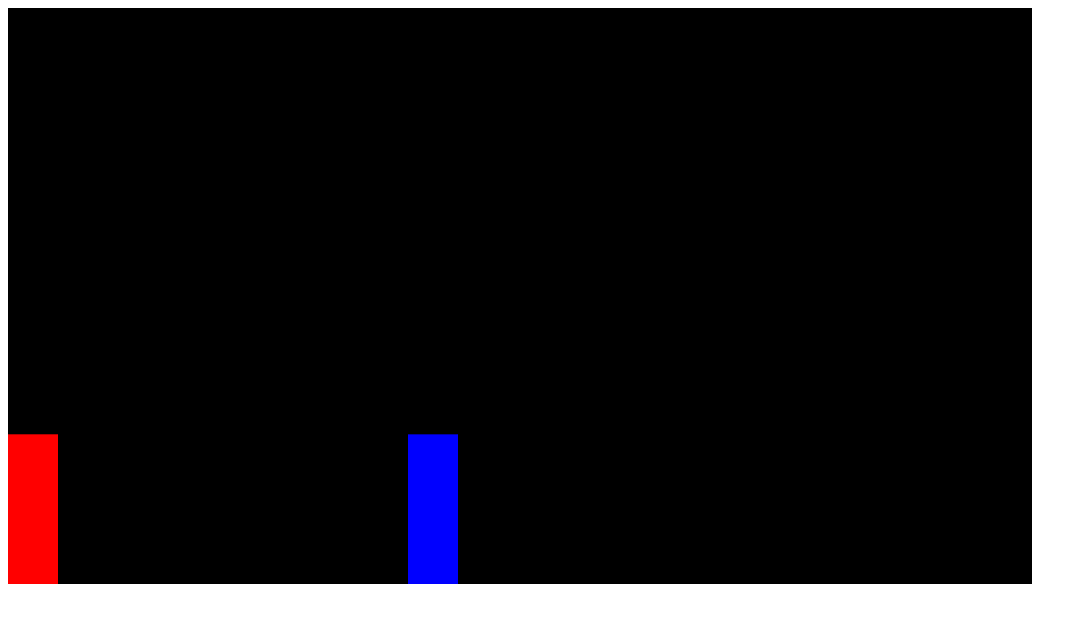
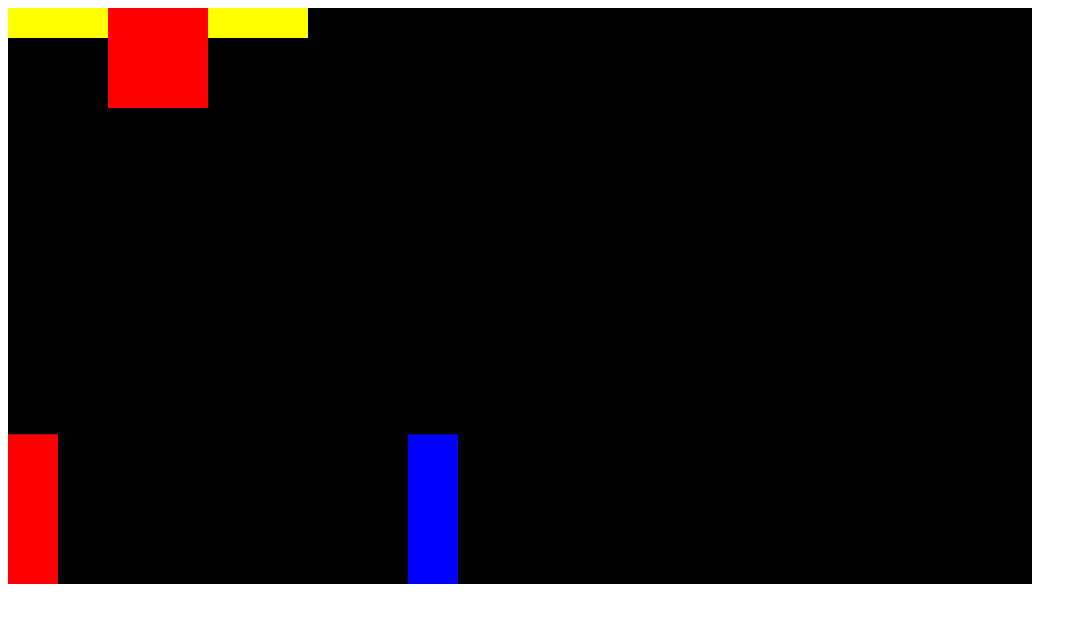
Before and after one commit to H3nry-T/fighting-game, a plain HTML site: page index.html in a window 1280 px wide. Shown: the whole page, without its empty margins (0-1087 px from the left). Drawn offline with Linux system fonts and the light colour scheme.

Commit message:
added starting touches to the health bar

```diff
--- a/index.html
+++ b/index.html
@@ -1,3 +1,18 @@
-<canvas></canvas>
+<body>
+    <!-- container div -->
+    <div class="container" style="position: relative;">
+        <!-- smaller red div -->
+        <div style="position: absolute; display: flex">
+            <!-- player health -->
+            <div style="background-color: yellow; height: 30px; width: 100px"></div>
+            <!-- timer -->
+            <div style="background-color: red; width: 100px; height: 100px;"></div>
+            <!-- enemy health -->
+            <div style="background-color: yellow; height: 30px; width: 100px"></div>
+        </div>
+        <canvas></canvas>
+    </div>
 
-<script src="index.js"></script>
+    <script src="index.js"></script>
+
+</body>
```
